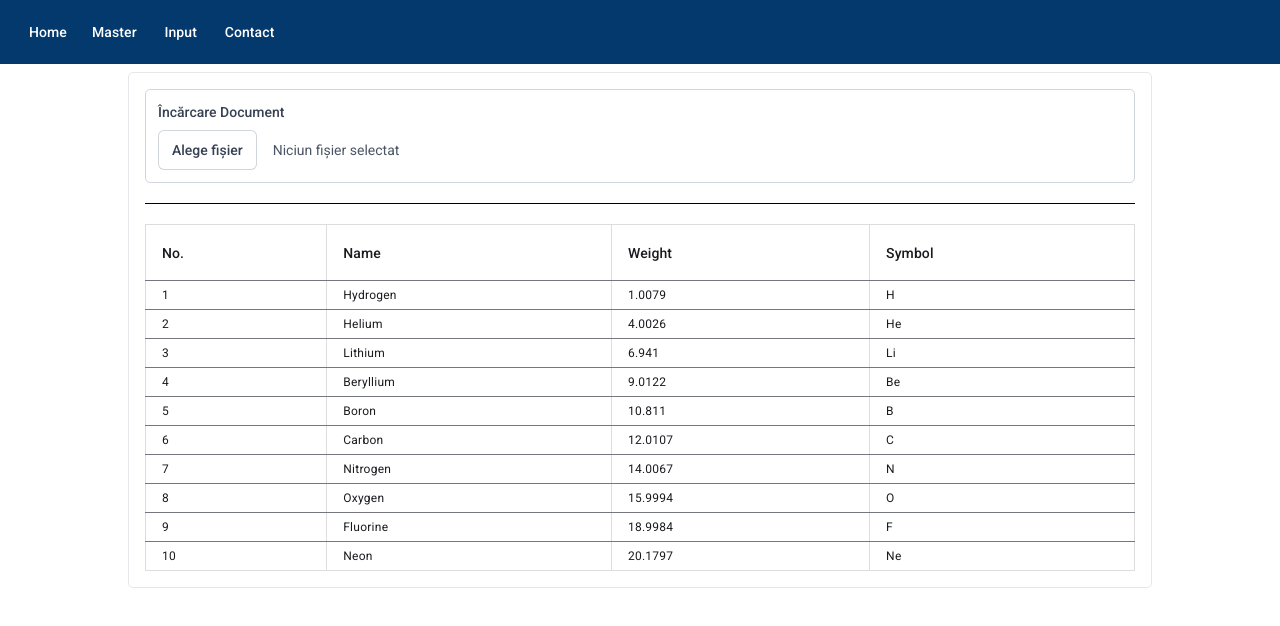
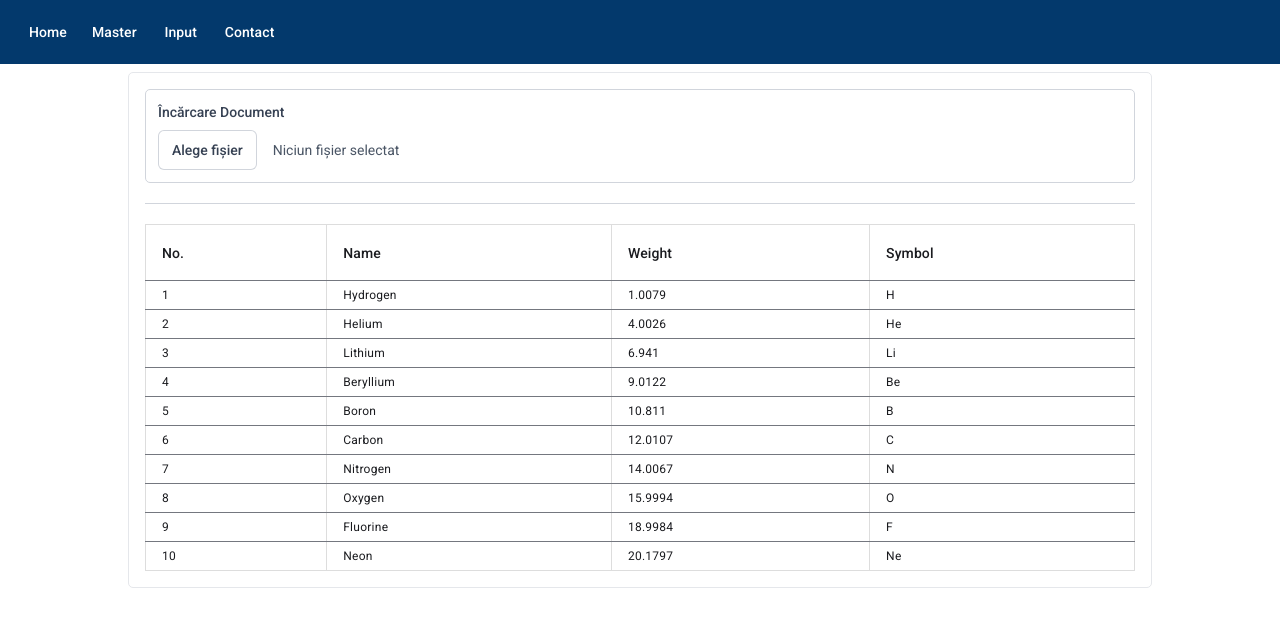
Before and after one commit to mta135/angular-angular-practice-app, an Angular app: page /sendemail in a window 1280 px wide. Shown: the top 626 px of the page. Built offline with nearby package versions, Linux system fonts and the light colour scheme.

Commit message:
culoare sura

```diff
--- a/src/app/component/send-email/send-email.component.html
+++ b/src/app/component/send-email/send-email.component.html
@@ -26,7 +26,7 @@
 
     </div>
 
-    <hr class="mt-5 mb-5">
+    <hr class="border-t border-gray-300 mt-5 mb-5">
 
     <!-- <div class="bg-white rounded-[5px] border border-gray-200 p-2"> -->
 
```
